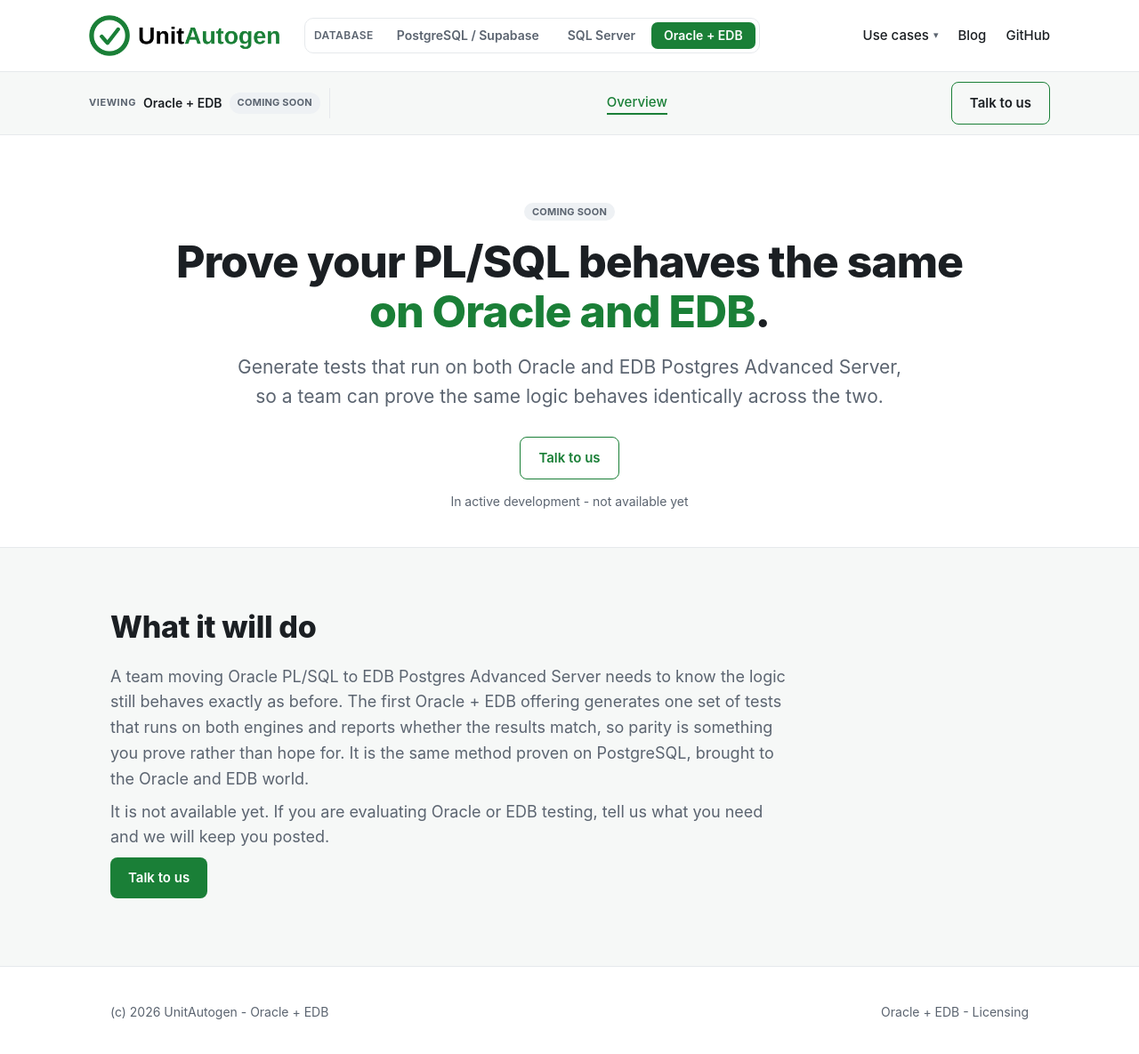
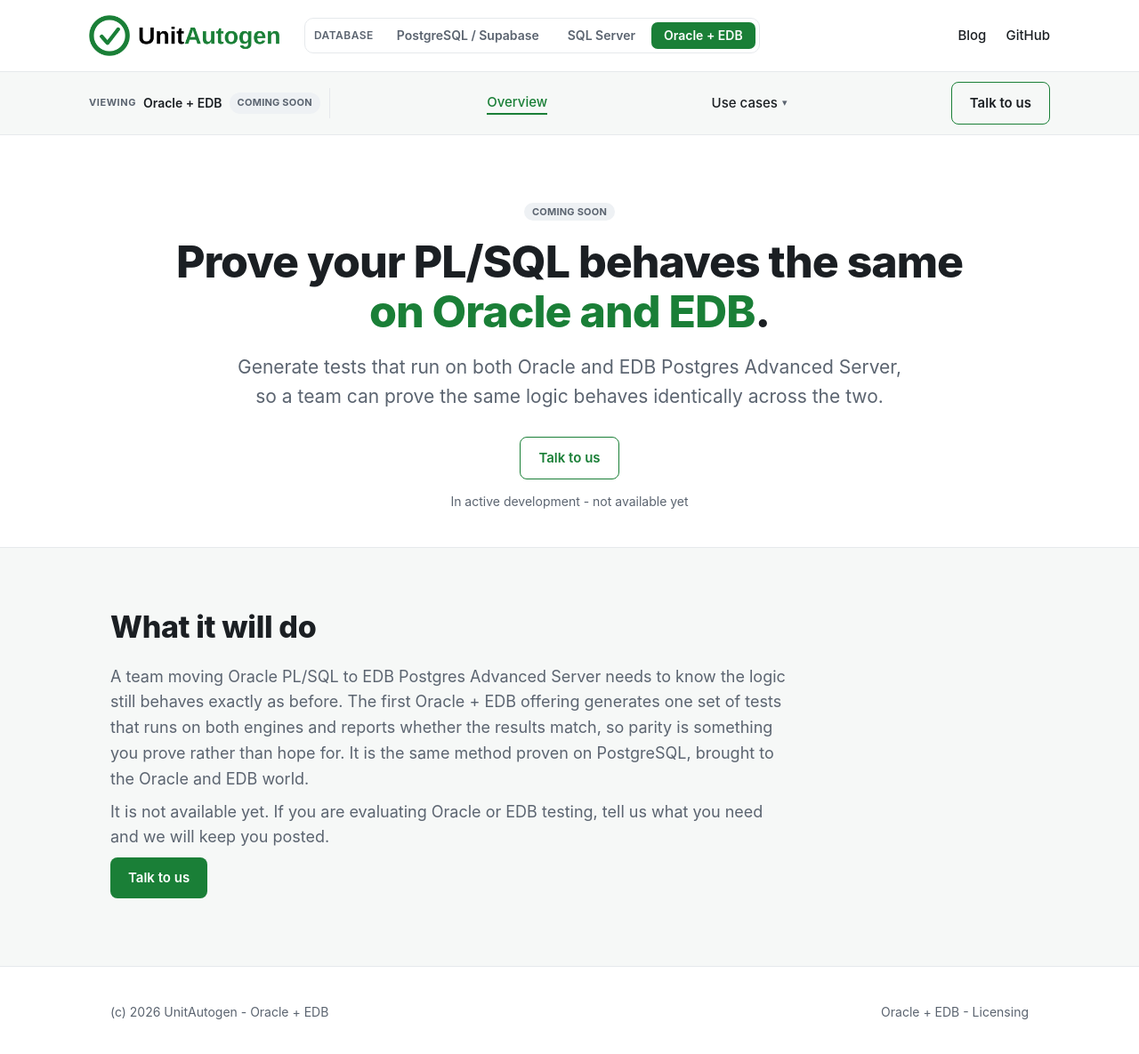
Before and after one commit to unitautogen/unitautogen.com, a Jekyll site: the page built from oracle/index.html, in a window 1280 px wide and 1190 px high. Shown: the top 1185 px of the window at 89% size. Built offline with Jekyll 4.4.1, drawn with Linux system fonts in a browser that asks for light colours.

Commit message:
Header: Use cases dropdown inside every database menu panel

```diff
--- a/_layouts/default.html
+++ b/_layouts/default.html
@@ -42,14 +42,6 @@
         {%- endfor %}
       </div>
       <div class="navlinks">
-        <div class="menu">
-          <button type="button" class="menu-t" aria-haspopup="true">Use cases <span class="caret" aria-hidden="true">&#9662;</span></button>
-          <div class="menu-panel" role="menu">
-            {%- for uc in cat.use_cases %}
-            <a role="menuitem" href="{{ uc.slug | prepend: '/use-cases/' | append: '/' | relative_url }}"><span class="mp-name">{{ uc.name }}</span></a>
-            {%- endfor %}
-          </div>
-        </div>
         <a class="hidem" href="{{ '/blog/' | relative_url }}">Blog</a>
         <a class="hidem" href="https://github.com/unitautogen">GitHub</a>
       </div>
@@ -71,6 +63,16 @@
       {%- endif %}
       {%- endfor %}
       {%- endfor %}
+      <div class="menu">
+        <button type="button" class="menu-t{% if page.url contains '/use-cases/' %} is-here{% endif %}" aria-haspopup="true">Use cases <span class="caret" aria-hidden="true">&#9662;</span></button>
+        <div class="menu-panel" role="menu">
+          <a role="menuitem" href="{{ '/use-cases/' | relative_url }}"><span class="mp-name">All use cases</span></a>
+          {%- for uc in cat.use_cases %}
+          {%- if uc.only_db and uc.only_db != db.id %}{% continue %}{% endif %}
+          <a role="menuitem" href="{{ uc.slug | prepend: '/use-cases/' | append: '/' | relative_url }}"><span class="mp-name">{{ uc.name }}</span></a>
+          {%- endfor %}
+        </div>
+      </div>
       {%- if db.docs_href and db.docs_href != "" %}
       <a class="hidem" href="{{ db.docs_href }}">Docs</a>
       {%- endif %}
--- a/assets/css/site.css
+++ b/assets/css/site.css
@@ -41,7 +41,8 @@
 .nav .links[hidden]{display:none}
 .nav .links a{color:var(--ink)}
 .nav .links a.is-here{color:var(--green);box-shadow:inset 0 -2px 0 var(--green);padding-bottom:2px}
-.nav .links .menu-t{font-size:15px;font-weight:500}
+.nav .links .menu-t{font-size:15px;font-weight:500;padding:0}
+.nav .links .menu-t.is-here{color:var(--green);box-shadow:inset 0 -2px 0 var(--green);padding-bottom:2px}
 .nav .links a.btn{font-size:15px;font-weight:600}
 .dbnow{display:inline-flex;align-items:center;gap:8px;font-size:14px;font-weight:600;color:var(--ink);
        padding:5px 10px 5px 0;border-right:1px solid var(--line);margin-right:-8px}
```
